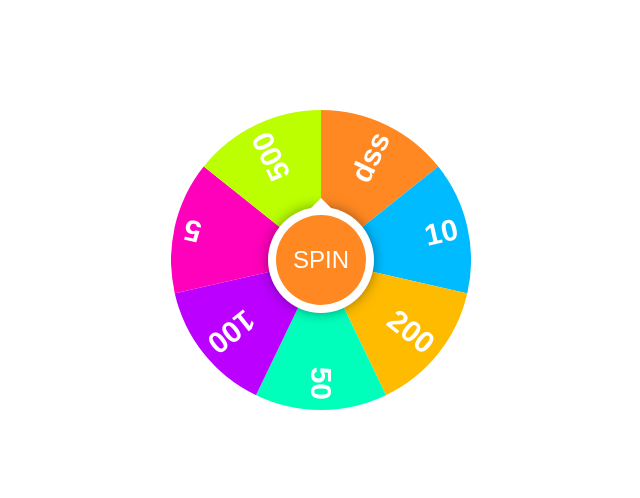
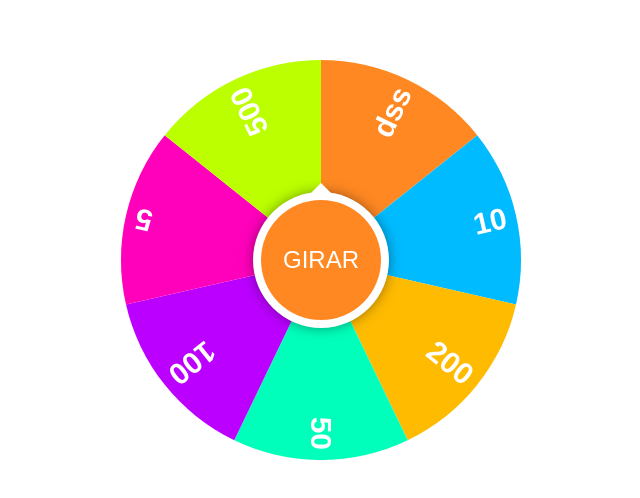
Before and after one commit to washyn/wheel-of-fortune, a plain HTML site: page index.html in a window 1280 px wide. Shown: the part 140-638 px from the top of the page, without its empty margins (319-959 px from the left). Drawn offline with Linux system fonts and the light colour scheme.

Commit message:
aded refacts to vars

```diff
--- a/index.html
+++ b/index.html
@@ -9,8 +9,8 @@
 
   <body>
     <div id="wheelOfFortune">
-      <canvas id="wheel" width="300" height="300"></canvas>
-      <div id="spin">SPIN</div>
+      <canvas id="wheel" width="400" height="400"></canvas>
+      <div id="spin">GIRAR</div>
     </div>
   </body>
 </html>
--- a/src/index.js
+++ b/src/index.js
@@ -1,4 +1,4 @@
-const sectors = [
+const elementos = [
   { color: '#f82', label: 'dss' },
   { color: '#0bf', label: '10' },
   { color: '#fb0', label: '200' },
@@ -9,54 +9,54 @@ const sectors = [
 ];
 
 const rand = (min, max) => Math.random() * (max - min) + min;
-const tot = sectors.length;
-const spinEl = document.querySelector('#spin');
-const ctx = document.querySelector('#wheel').getContext('2d');
-const dia = ctx.canvas.width;
+const totalElementos = elementos.length;
+const spinElement = document.querySelector('#spin');
+const context = document.querySelector('#wheel').getContext('2d');
+const dia = context.canvas.width;
 const rad = dia / 2;
 const PI = Math.PI;
 const TAU = 2 * PI;
-const arc = TAU / sectors.length;
+const arc = TAU / elementos.length;
 
 const friction = 0.991; // 0.995=soft, 0.99=mid, 0.98=hard
-let angVel = 0; // Angular velocity
+let velocidadAngular = 0; // Angular velocity
 let ang = 0; // Angle in radians
 
-const getIndex = () => Math.floor(tot - (ang / TAU) * tot) % tot;
+const getIndex = () => Math.floor(totalElementos - (ang / TAU) * totalElementos) % totalElementos;
 
-function drawSector(sector, i) {
-  const ang = arc * i;
-  ctx.save();
+function drawSector(elementItem, index) {
+  const ang = arc * index;
+  context.save();
   // COLOR
-  ctx.beginPath();
-  ctx.fillStyle = sector.color;
-  ctx.moveTo(rad, rad);
-  ctx.arc(rad, rad, rad, ang, ang + arc);
-  ctx.lineTo(rad, rad);
-  ctx.fill();
+  context.beginPath();
+  context.fillStyle = elementItem.color;
+  context.moveTo(rad, rad);
+  context.arc(rad, rad, rad, ang, ang + arc);
+  context.lineTo(rad, rad);
+  context.fill();
   // TEXT
-  ctx.translate(rad, rad);
-  ctx.rotate(ang + arc / 2);
-  ctx.textAlign = 'right';
-  ctx.fillStyle = '#fff';
-  ctx.font = 'bold 30px sans-serif';
-  ctx.fillText(sector.label, rad - 10, 10);
+  context.translate(rad, rad);
+  context.rotate(ang + arc / 2);
+  context.textAlign = 'right';
+  context.fillStyle = '#fff';
+  context.font = 'bold 30px sans-serif';
+  context.fillText(elementItem.label, rad - 10, 10);
   //
-  ctx.restore();
+  context.restore();
 }
 
 function rotate() {
-  const sector = sectors[getIndex()];
-  ctx.canvas.style.transform = `rotate(${ang - PI / 2}rad)`;
-  spinEl.textContent = !angVel ? 'SPIN' : sector.label;
-  spinEl.style.background = sector.color;
+  const elementoSelecionado = elementos[getIndex()];
+  context.canvas.style.transform = `rotate(${ang - PI / 2}rad)`;
+  spinElement.textContent = !velocidadAngular ? 'GIRAR' : elementoSelecionado.label;
+  spinElement.style.background = elementoSelecionado.color;
 }
 
 function frame() {
-  if (!angVel) return;
-  angVel *= friction; // Decrement velocity by friction
-  if (angVel < 0.002) angVel = 0; // Bring to stop
-  ang += angVel; // Update angle
+  if (!velocidadAngular) return;
+  velocidadAngular *= friction; // Decrement velocity by friction
+  if (velocidadAngular < 0.002) velocidadAngular = 0; // Bring to stop
+  ang += velocidadAngular; // Update angle
   ang %= TAU; // Normalize angle
   rotate();
 }
@@ -67,11 +67,11 @@ function engine() {
 }
 
 function init() {
-  sectors.forEach(drawSector);
+  elementos.forEach(drawSector);
   rotate(); // Initial rotation
   engine(); // Start engine
-  spinEl.addEventListener('click', () => {
-    if (!angVel) angVel = rand(0.25, 0.45);
+  spinElement.addEventListener('click', () => {
+    if (!velocidadAngular) velocidadAngular = rand(0.25, 0.45);
   });
 }
 
```
